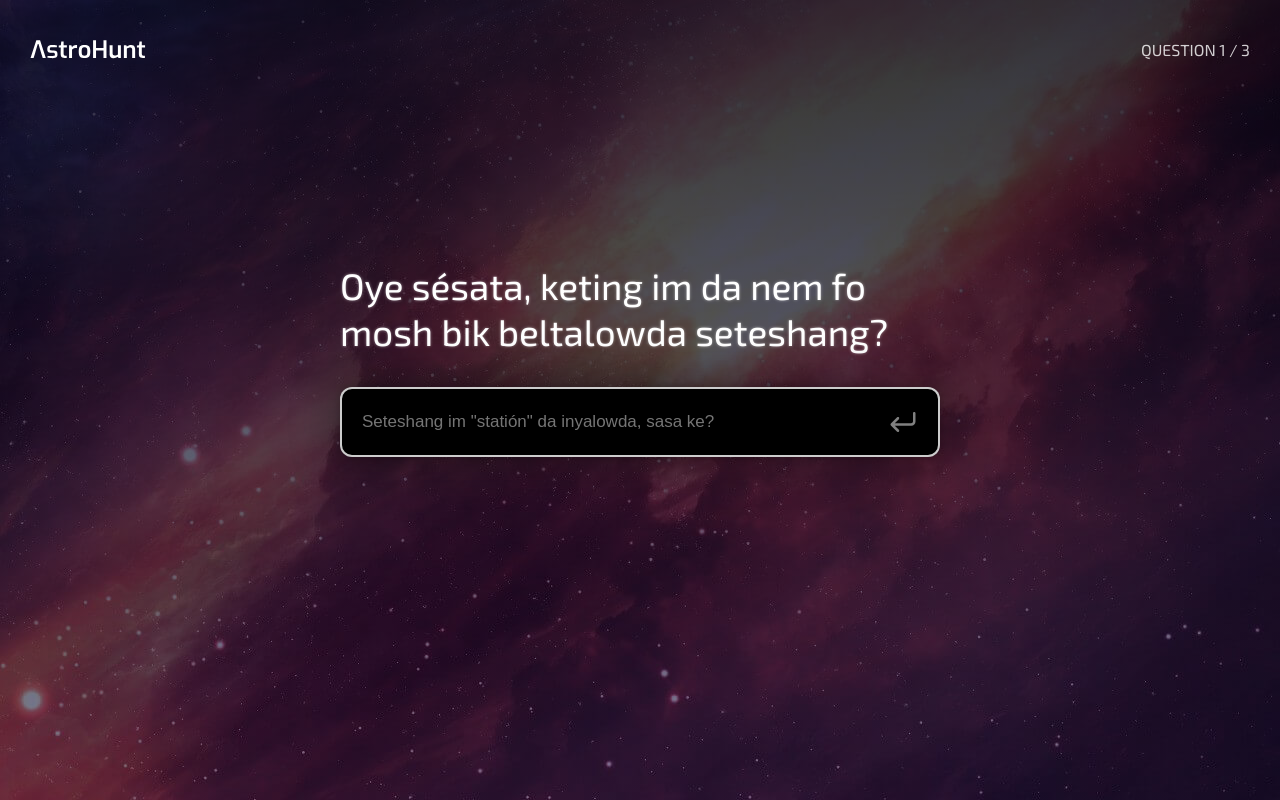
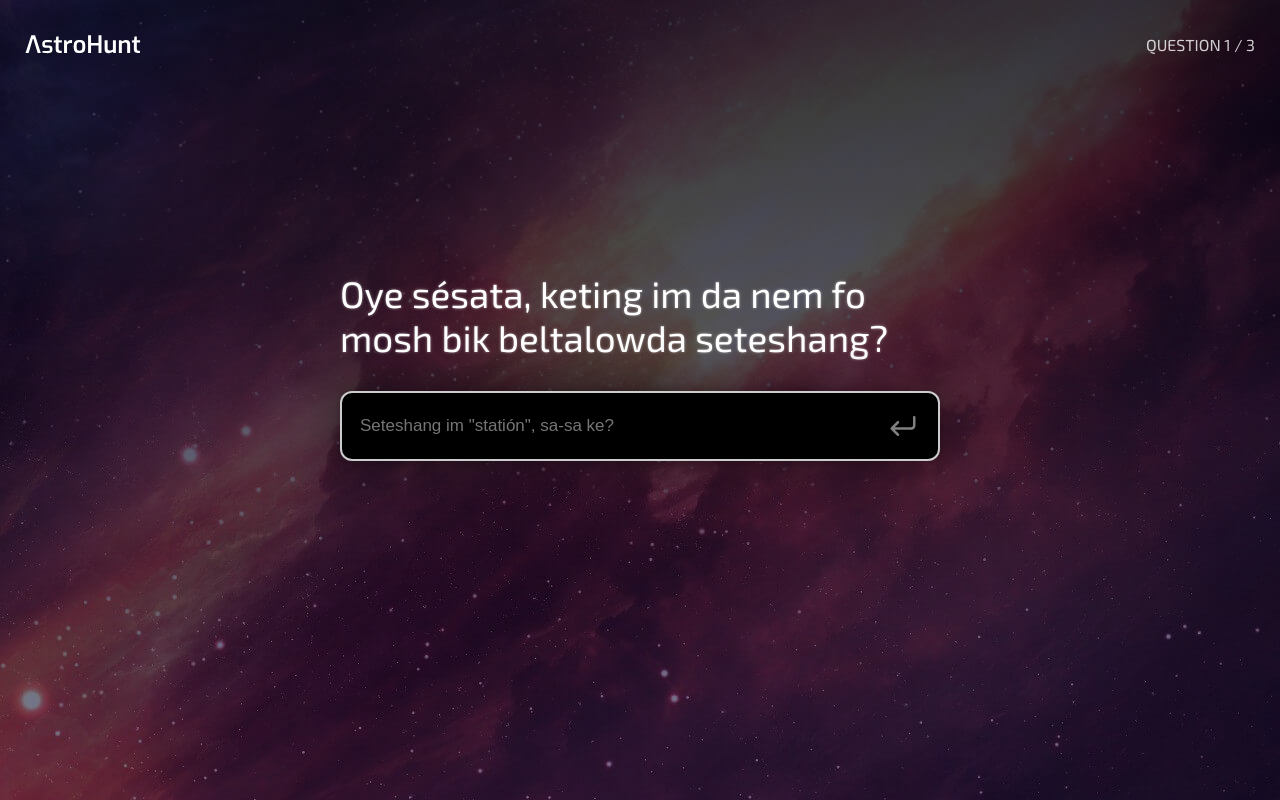
Before and after one commit to wunnle/astro-hunt, a Next.js app: page / in a window 1280 px wide. Built offline with nearby package versions, Linux system fonts and the light colour scheme.

Commit message:
success animations

```diff
--- a/pages/index.js
+++ b/pages/index.js
@@ -26,7 +26,7 @@ const questionsAndAnswers = [
       'Ceres Station',
       'ceres station',
     ],
-    placeholder: 'Seteshang im "statión" da inyalowda, sasa ke?'
+    placeholder: 'Seteshang im "statión", sa-sa ke?'
   },
   {
     question: 'Galaksimizin adı nedir?',
@@ -59,7 +59,9 @@ export default function Home() {
   const mainInputRef = useRef(null)
   const [activeQuestion, setActiveQuestion] = useState(0);
 
-  const [formClassName, setFormClassName] = useState('');
+  const [formClassName, setFormClassName] = useState(styles.visible);
+  const [questionClassName, setQuestionClassName] = useState(styles.visible);
+
   const [inputText, setInputText] = useState('');
 
 
@@ -71,6 +73,12 @@ export default function Home() {
     setActiveQuestion(activeQuestion + 1);
     setInputText('');
     mainInputRef.current.blur();
+    setFormClassName(styles.invisible);
+    setQuestionClassName(styles.invisible);
+    setTimeout(() => {
+      setFormClassName(styles.visible);
+      setQuestionClassName(styles.visible);
+    }, 100)
   }
 
   function showErrorMessage() {
@@ -120,7 +128,7 @@ export default function Home() {
           </p>
         </header>
         <div className={styles.center}>
-          <h1 className={styles.question}>
+          <h1 className={[styles.question, questionClassName].join(' ')}>
             <span className={exo.className}>{questionsAndAnswers[activeQuestion].question}</span>
           </h1>
           <form onSubmit={handleSubmit} className={[styles.form, formClassName].join(' ')}>
--- a/styles/Home.module.css
+++ b/styles/Home.module.css
@@ -3,13 +3,18 @@
   flex-direction: column;
   justify-content: space-between;
   align-items: center;
-  padding: 20px;
+  padding: 15px;
   min-height: 100vh;
   background: linear-gradient(
     to bottom,
     rgba(var(--background-start-rgb), 0.8),
     rgba(var(--callout-rgb), 0.5)
   ), url(../public/space-bg.jpg) no-repeat center center fixed;
+}
+
+.form {
+  max-width: 100%;
+  opacity: 1;
 }
 
 .header {
@@ -44,6 +49,18 @@
   max-width: 100%;
   text-align: left;
   filter: drop-shadow(0 0 0.1rem #ffffff70);
+  height: 100px;
+  align-items: flex-end;
+  display: flex;
+}
+
+@keyframes fadein {
+  from {
+    opacity: 0;
+  }
+  to {
+    opacity: 1;
+  }
 }
 
 .center {
@@ -58,6 +75,7 @@
 
 .form {
   max-width: 100%;
+  opacity: 1;
 }
 
 /* Enable hover only on non-touch devices */
@@ -190,7 +208,7 @@
   font-size: 17px;
   font-weight: 500;
   border-radius: 12px;
-  padding: 12px 20px;
+  padding: 12px 18px;
   border: none;
   background: right 20px center no-repeat rgba(0, 0, 0, 1);
   color: white;
@@ -217,3 +235,12 @@
 .error {
   animation: shake 0.18s ease-in-out 0s 2;
 }
+
+.form.invisible, .question.invisible {
+  opacity: 0;
+}
+
+.form.visible, .question.visible {
+  opacity: 1;
+  transition: opacity 3s cubic-bezier(0, 1.45, 1, 1);
+}
```
